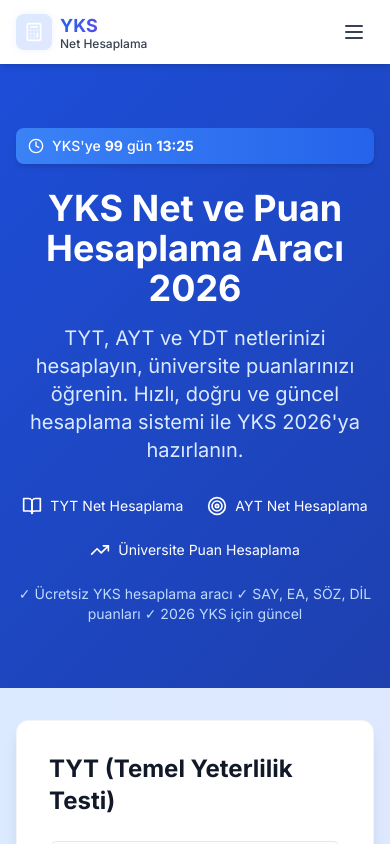
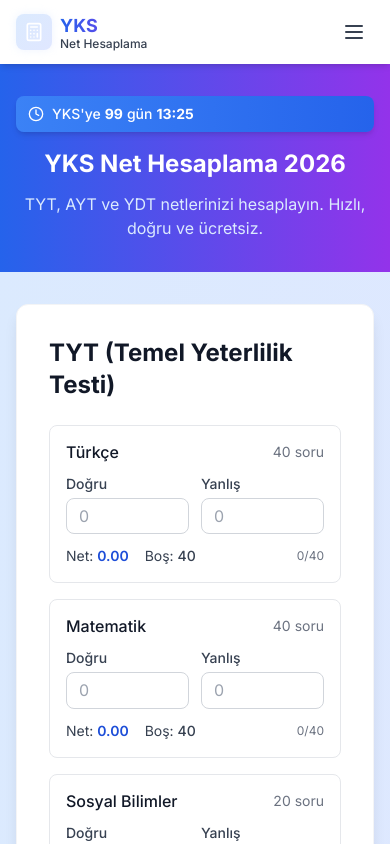
Before and after one commit to mert121212/yks-net-hesaplama, a Next.js app: page / in a window 390 px wide. Shown: the top 844 px of the page. Built offline with nearby package versions, Linux system fonts and the light colour scheme.

Commit message:
Optimize hero section - shorter and mobile-friendly

```diff
--- a/src/app/globals.css
+++ b/src/app/globals.css
@@ -82,11 +82,6 @@
 }
 
 /* Critical CSS for above-the-fold content */
-.hero-section {
-    background: linear-gradient(135deg, #1d4ed8 0%, #1e40af 100%);
-    will-change: transform;
-}
-
 .sticky-results {
     position: sticky;
     top: 1rem;
--- a/src/app/page.tsx
+++ b/src/app/page.tsx
@@ -32,36 +32,20 @@ const SEOContent = dynamic(() => import('@/components/SEOContent'), {
 // Memoized components for better performance
 const HeroSection = memo(function HeroSection() {
     return (
-        <section className="hero-section text-white py-16">
-            <div className="max-w-7xl mx-auto px-4 sm:px-6 lg:px-8 text-center">
-                <div className="mb-6">
-                    <Suspense fallback={<div className="animate-pulse h-12 w-48 bg-blue-400 rounded mx-auto"></div>}>
-                        <CountdownTimer />
-                    </Suspense>
-                </div>
-                <h1 className="text-4xl font-bold mb-4">
-                    YKS Net ve Puan Hesaplama Aracı 2026
-                </h1>
-                <p className="text-xl text-primary-100 mb-8 max-w-3xl mx-auto">
-                    TYT, AYT ve YDT netlerinizi hesaplayın, üniversite puanlarınızı öğrenin.
-                    Hızlı, doğru ve güncel hesaplama sistemi ile YKS 2026'ya hazırlanın.
-                </p>
-                <div className="flex flex-wrap justify-center gap-6 text-sm mb-6">
-                    <div className="flex items-center space-x-2">
-                        <BookOpen className="h-5 w-5" />
-                        <span>TYT Net Hesaplama</span>
+        <section className="bg-gradient-to-r from-blue-600 to-purple-600 text-white py-8 sm:py-12">
+            <div className="max-w-7xl mx-auto px-4 sm:px-6 lg:px-8">
+                <div className="text-center">
+                    <div className="mb-4">
+                        <Suspense fallback={<div className="animate-pulse h-10 w-40 bg-blue-400 rounded mx-auto"></div>}>
+                            <CountdownTimer />
+                        </Suspense>
                     </div>
-                    <div className="flex items-center space-x-2">
-                        <Target className="h-5 w-5" />
-                        <span>AYT Net Hesaplama</span>
-                    </div>
-                    <div className="flex items-center space-x-2">
-                        <TrendingUp className="h-5 w-5" />
-                        <span>Üniversite Puan Hesaplama</span>
-                    </div>
-                </div>
-                <div className="text-sm text-primary-200">
-                    <p>✓ Ücretsiz YKS hesaplama aracı ✓ SAY, EA, SÖZ, DİL puanları ✓ 2026 YKS için güncel</p>
+                    <h1 className="text-2xl sm:text-3xl lg:text-4xl font-bold mb-3">
+                        YKS Net Hesaplama 2026
+                    </h1>
+                    <p className="text-base sm:text-lg text-blue-100 max-w-2xl mx-auto">
+                        TYT, AYT ve YDT netlerinizi hesaplayın. Hızlı, doğru ve ücretsiz.
+                    </p>
                 </div>
             </div>
         </section>
```
